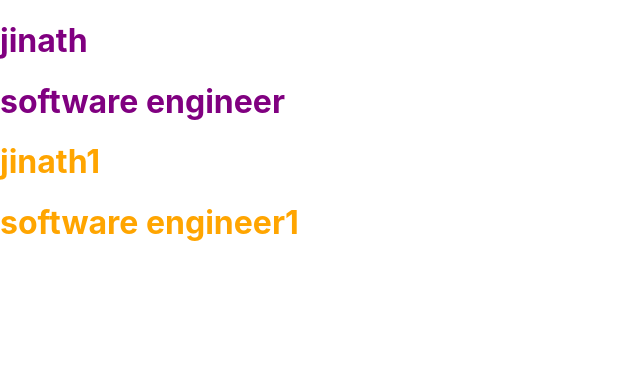
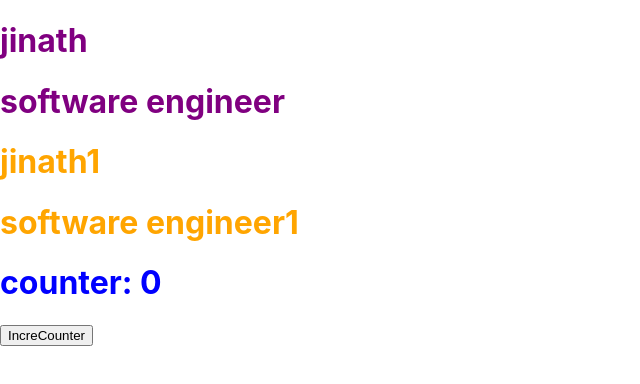
Before and after one commit to jinath123-yasmin/edyoda, a React (Create React App) app: page / in a window 1280 px wide. Shown: the top 384 px of the page, without its empty margins (0-640 px from the left). Built offline with nearby package versions, Linux system fonts and the light colour scheme.

Commit message:
class based , state in class component

```diff
--- a/src/App.js
+++ b/src/App.js
@@ -2,12 +2,14 @@
 import './App.css';
 import {Lesson1} from "./Lesson1";
 import Lesson2 from "./Lesson2"
+import StateFulComponent from "./Lesson3"
 
 function App() {
   return (
     <div className="App">
       <Lesson1 name={"jinath"} designation={"software engineer"} />
       <Lesson2 name={"jinath1"} designation={"software engineer1"} />
+      <StateFulComponent />
     </div>
   );
 }
--- /dev/null
+++ b/src/Lesson3.js
@@ -0,0 +1,37 @@
+import React,{Component} from "react"
+
+class StateFulComponent extends Component{
+
+    constructor(){
+        super()
+        this.state={
+            counter: 0,
+        }
+    }
+
+    handleClick=()=>{
+
+         this.setState((prevSta)=>({
+            counter:prevSta.counter + 1,  //0+1=1,1+1=2
+         }),
+         ()=>{
+            console.log('Counter updated',this.state.counter);
+         }
+         )
+    }
+
+
+    render(){
+        return(
+            <div>
+                <h1>counter: {this.state.counter} </h1>
+                <button onClick={this.handleClick}>IncreCounter</button>
+            </div>
+        )
+    }
+
+
+}
+
+
+export default StateFulComponent
```
